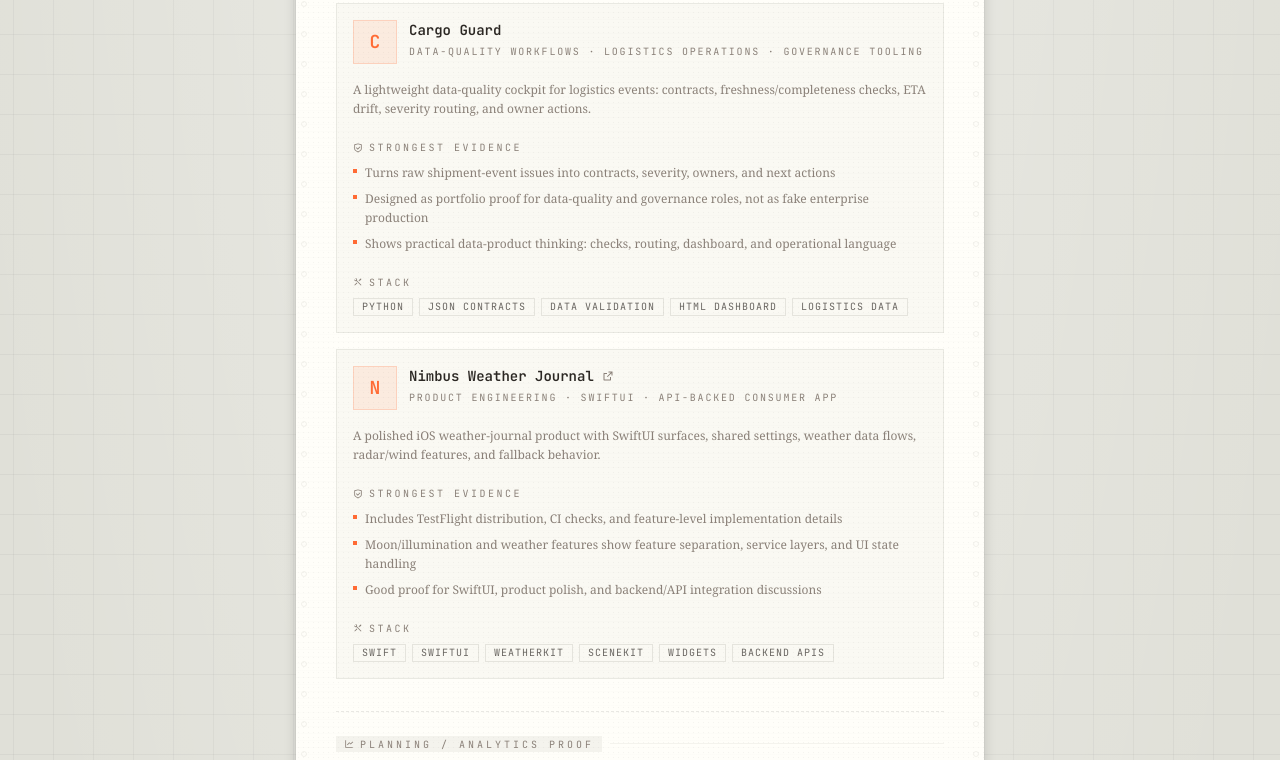
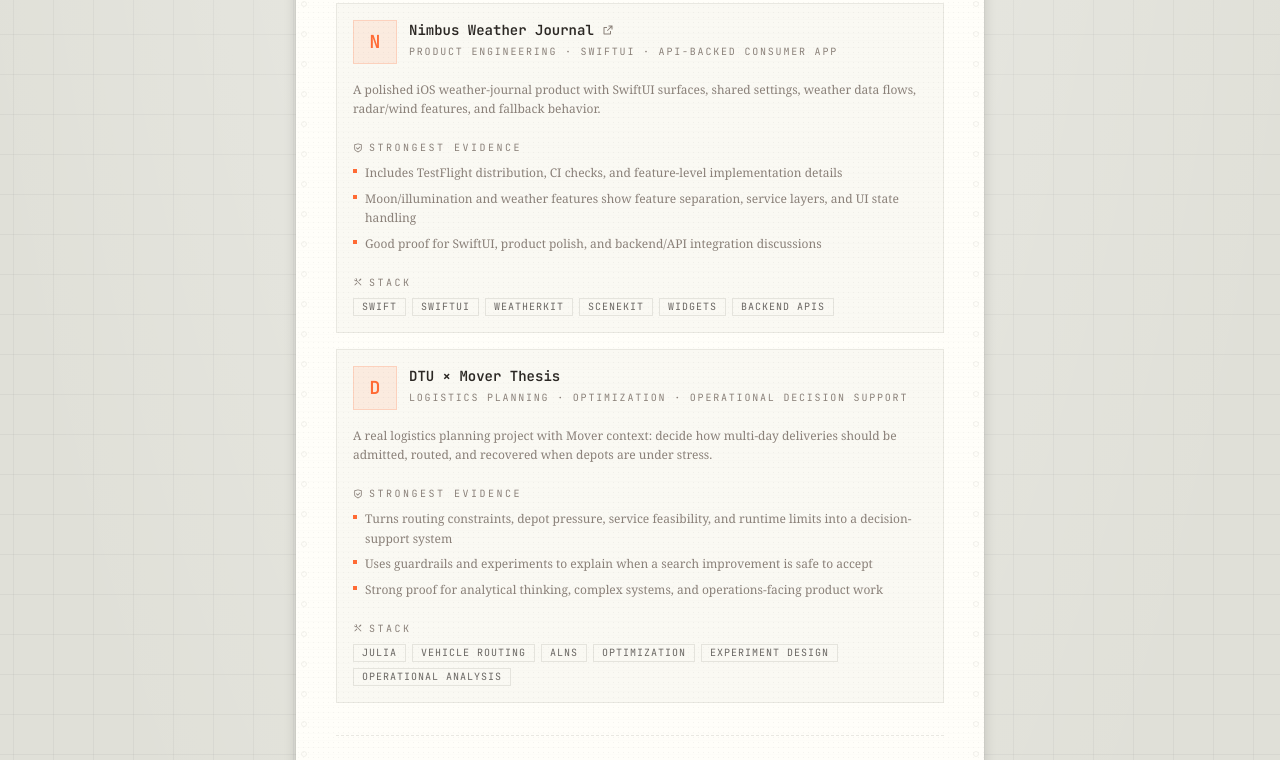
Before and after one commit to isjiajia01/personal-website, a Next.js app: page /en/works in a window 1280 px wide. Shown: the part 779-1539 px from the top of the page. Built offline with nearby package versions, Linux system fonts and the light colour scheme.

Commit message:
Feature thesis as core portfolio evidence

```diff
--- a/app/[lang]/page.tsx
+++ b/app/[lang]/page.tsx
@@ -34,7 +34,7 @@
   const params = await props.params;
   const dictionary = await getDictionary(params.lang);
   const motto = getRandomMotto(dictionary);
-  const featuredWorks = ["OpsDesk", "Cargo Guard", "Nimbus Weather Journal"]
+  const featuredWorks = ["OpsDesk", "Nimbus Weather Journal", "DTU × Mover Thesis"]
     .map((name) => dictionary.works.find((work) => work.name === name))
     .filter((work): work is (typeof dictionary.works)[number] => Boolean(work));
 
@@ -89,7 +89,7 @@
           {dictionary.homepage.roleTargets.map((target) => (
             <div
               key={target}
-              className="flex items-start gap-2 rounded-md border border-printer-ink/8 bg-printer-ink/3 p-3 dark:border-printer-ink-dark/8 dark:bg-printer-ink-dark/3"
+              className="portfolio-card-motion flex items-start gap-2 rounded-md border border-printer-ink/8 bg-printer-ink/3 p-3 dark:border-printer-ink-dark/8 dark:bg-printer-ink-dark/3"
             >
               <SparkIcon className="mt-0.5 h-3 w-3 shrink-0 text-printer-accent dark:text-printer-accent-dark" />
               <span className="font-mono text-[11px] leading-relaxed text-printer-ink/75 dark:text-printer-ink-dark/70">
@@ -135,7 +135,7 @@
         <div className="grid gap-3">
           {featuredWorks.map((work) => {
             const card = (
-              <div className="group flex min-h-[132px] flex-col gap-3 rounded-md border border-printer-ink/8 bg-printer-ink/[0.025] p-3 transition-colors hover:border-printer-accent/25 hover:bg-printer-accent/[0.035] dark:border-printer-ink-dark/8 dark:bg-printer-ink-dark/[0.025] dark:hover:border-printer-accent-dark/25">
+              <div className="portfolio-card-motion group flex min-h-[132px] flex-col gap-3 rounded-md border border-printer-ink/8 bg-printer-ink/[0.025] p-3 transition-colors hover:border-printer-accent/25 hover:bg-printer-accent/[0.035] dark:border-printer-ink-dark/8 dark:bg-printer-ink-dark/[0.025] dark:hover:border-printer-accent-dark/25">
                 <div className="flex items-center gap-3">
                   <div className="flex h-9 w-9 shrink-0 items-center justify-center rounded-lg border border-printer-accent/20 bg-printer-accent/10 font-mono text-sm font-bold text-printer-accent dark:border-printer-accent-dark/20 dark:bg-printer-accent-dark/10 dark:text-printer-accent-dark">
                     {work.name[0]}
--- a/app/[lang]/works/page.tsx
+++ b/app/[lang]/works/page.tsx
@@ -9,7 +9,6 @@
   RiArchiveLine as ArchiveBoxIcon,
   RiApps2Line as BriefcaseIcon,
   RiExternalLinkLine as ExternalLinkIcon,
-  RiLineChartLine as AnalyticsIcon,
   RiShieldCheckLine as EvidenceIcon,
   RiStarLine as StarIcon,
   RiToolsLine as StackIcon,
@@ -76,7 +75,7 @@
   const isPlaceholder = work.link === "#";
 
   const body = (
-    <div className="group rounded-md border border-printer-ink/8 bg-printer-ink/[0.025] p-4 transition-colors hover:border-printer-accent/25 hover:bg-printer-accent/[0.035] dark:border-printer-ink-dark/8 dark:bg-printer-ink-dark/[0.025] dark:hover:border-printer-accent-dark/25">
+    <div className="portfolio-card-motion group rounded-md border border-printer-ink/8 bg-printer-ink/[0.025] p-4 transition-colors hover:border-printer-accent/25 hover:bg-printer-accent/[0.035] dark:border-printer-ink-dark/8 dark:bg-printer-ink-dark/[0.025] dark:hover:border-printer-accent-dark/25">
       <div className="flex items-start gap-3">
         <WorkMark name={work.name} />
         <div className="min-w-0 flex-1">
@@ -155,10 +154,9 @@
   const byName = new Map(dictionary.works.map((work) => [work.name, work]));
   const isWork = (work: (typeof dictionary.works)[number] | undefined): work is (typeof dictionary.works)[number] =>
     Boolean(work);
-  const coreWorks = ["OpsDesk", "Cargo Guard", "Nimbus Weather Journal"].map((name) => byName.get(name)).filter(isWork);
-  const analyticalWorks = ["DTU × Mover Thesis"].map((name) => byName.get(name)).filter(isWork);
+  const coreWorks = ["OpsDesk", "Nimbus Weather Journal", "DTU × Mover Thesis"].map((name) => byName.get(name)).filter(isWork);
   const supportingWorks = dictionary.works.filter(
-    (work) => !["OpsDesk", "Cargo Guard", "Nimbus Weather Journal", "DTU × Mover Thesis"].includes(work.name),
+    (work) => !["OpsDesk", "Nimbus Weather Journal", "DTU × Mover Thesis"].includes(work.name),
   );
 
   return (
@@ -187,23 +185,6 @@
         </div>
       </PrintedSection>
 
-      <PrintedDivider style="dashed" />
-
-      <PrintedSection
-        label={
-          <span className="inline-flex items-center gap-1.5">
-            <AnalyticsIcon className="h-2.5 w-2.5" />
-            <span className="label-text">{dictionary.labels.analyticalProof}</span>
-          </span>
-        }
-      >
-        <div className="flex flex-col gap-4">
-          {analyticalWorks.map((work) => (
-            <WorkCard key={work!.name} work={work!} dictionary={dictionary} />
-          ))}
-        </div>
-      </PrintedSection>
-
       {supportingWorks.length > 0 && (
         <>
           <PrintedDivider style="dashed" />
--- a/components/printer-shell.tsx
+++ b/components/printer-shell.tsx
@@ -1139,7 +1139,7 @@
                 ))}
               </div>
 
-              <div className="printer-content-area flex-1 px-6 sm:px-10 py-8 relative z-10">{children}</div>
+              <div className="printer-content-area paper-content-settle flex-1 px-6 sm:px-10 py-8 relative z-10">{children}</div>
 
               <div className="printer-paper-footer px-6 sm:px-10 py-6 mt-4 border-t border-dashed border-printer-ink/10 dark:border-printer-ink-dark/10 relative z-10">
                 <div className="flex flex-col sm:flex-row items-center justify-between gap-4 text-printer-ink-light dark:text-printer-ink-dark/40">
--- a/dictionaries/en.ts
+++ b/dictionaries/en.ts
@@ -67,7 +67,6 @@
     stack: "Stack",
     openProject: "Open",
     contactMe: "Contact",
-    productProof: "Product Engineering Proof",
     analyticalProof: "Planning / Analytics Proof",
     icon(label: string) {
       return `Icon for ${label}`;
@@ -77,11 +76,11 @@
     headline:
       "I build internal tools and workflow systems for teams that need clearer evidence, safer automation, and better decisions.",
     subline:
-      "Best fit: junior product/full-stack roles around internal tools, support automation, and operational decision support. Data quality and iOS product work are adjacent proof, not separate directions.",
+      "Best fit: junior product/full-stack roles around internal tools, support automation, and operational decision support. iOS product work and optimization research are adjacent proof, not separate directions.",
     proofPoints: [
       "OpsDesk: a deployed support/operations demo with evidence packages, draft actions, approval gates, feedback memory, and audit replay.",
-      "Cargo Guard: a data-quality cockpit that turns logistics event issues into contracts, severity, owners, and next actions.",
       "Nimbus: SwiftUI/iOS product implementation with weather data flows, widgets, fallback behavior, and feature-level polish.",
+      "DTU × Mover Thesis: a real logistics planning project that turns routing constraints into decision-support evidence.",
     ],
     roleTargets: [
       "Junior Product / Full-stack Engineer",
@@ -109,17 +108,17 @@
     {
       name: "Cargo Guard",
       summary:
-        "A lightweight data-quality cockpit for logistics events: contracts, freshness/completeness checks, ETA drift, severity routing, and owner actions.",
-      roleFit: "Data-quality workflows · logistics operations · governance tooling",
+        "A small Python demo that checks whether logistics data is complete, fresh, valid, and ready to trust before teams use it.",
+      roleFit: "Data quality · operational checks · supporting evidence",
       evidence: [
-        "Turns raw shipment-event issues into contracts, severity, owners, and next actions",
-        "Designed as portfolio proof for data-quality and governance roles, not as fake enterprise production",
-        "Shows practical data-product thinking: checks, routing, dashboard, and operational language",
+        "Runs local checks for missing fields, duplicate IDs, invalid values, stale records, and unusual shipment data",
+        "Exports a JSON run and simple HTML report so issues can be reviewed instead of hidden in a spreadsheet",
+        "Useful as supporting proof for data-quality thinking, but not the main portfolio story",
       ],
-      stack: ["Python", "JSON contracts", "Data validation", "HTML dashboard", "Logistics data"],
+      stack: ["Python", "JSON contracts", "Data validation", "HTML report", "Logistics demo data"],
       link: "#",
       color: "yellow",
-      primary: true,
+      primary: false,
     },
     {
       name: "Nimbus Weather Journal",
@@ -139,17 +138,17 @@
     {
       name: "DTU × Mover Thesis",
       summary:
-        "A depot-aware rolling decomposition and guarded search framework for multi-day last-mile vehicle routing under operational stress.",
-      roleFit: "Decision support · logistics analytics · optimization research",
+        "A real logistics planning project with Mover context: decide how multi-day deliveries should be admitted, routed, and recovered when depots are under stress.",
+      roleFit: "Logistics planning · optimization · operational decision support",
       evidence: [
-        "Connects academic modeling with operational constraints, runtime budgets, and fallback decisions",
-        "Frames solver behavior through evidence, safety guards, and benchmark families rather than black-box claims",
-        "Useful for planning, supply-chain, analytics, and decision-support roles",
+        "Turns routing constraints, depot pressure, service feasibility, and runtime limits into a decision-support system",
+        "Uses guardrails and experiments to explain when a search improvement is safe to accept",
+        "Strong proof for analytical thinking, complex systems, and operations-facing product work",
       ],
-      stack: ["Julia", "Vehicle routing", "ALNS", "Optimization", "Experiment design", "Data analysis"],
+      stack: ["Julia", "Vehicle routing", "ALNS", "Optimization", "Experiment design", "Operational analysis"],
       link: "#",
       color: "orange",
-      primary: false,
+      primary: true,
     },
     {
       name: "This Website",
@@ -206,7 +205,7 @@
 
 ### Where I fit first
 
-I would be most useful on teams building internal tools, support/operations workflows, data-quality processes, or decision-support products. OpsDesk and Cargo Guard are the best starting points; Nimbus adds product-engineering proof; the DTU × Mover thesis adds planning and analytics depth.
+I would be most useful on teams building internal tools, support/operations workflows, planning tools, or decision-support products. OpsDesk, Nimbus, and the DTU × Mover thesis are the best starting points; Cargo Guard is supporting proof for data-quality thinking.
 
 This portfolio itself is also a small content-and-deployment project built with Next.js static export. You can reach me at [isjiajiazhang@gmail.com](mailto:isjiajiazhang@gmail.com), [LinkedIn](https://www.linkedin.com/in/jiajia-zhang-0a8a40289), or [GitHub](https://github.com/isjiajia01).
   `,
--- a/dictionaries/zh.ts
+++ b/dictionaries/zh.ts
@@ -67,7 +67,6 @@
     stack: "技术/方法",
     openProject: "打开",
     contactMe: "联系",
-    productProof: "产品工程证据",
     analyticalProof: "规划 / 分析证据",
     icon(label: string) {
       return `${label} 的图标`;
@@ -76,11 +75,11 @@
   homepage: {
     headline: "我做 internal tools 和 workflow systems：让团队更容易看清证据、安全自动化、做出决策。",
     subline:
-      "最匹配 junior product/full-stack 方向，尤其是 internal tools、support automation 和 operational decision support。Data quality 和 iOS 产品是相邻证据，不是分散主线。",
+      "最匹配 junior product/full-stack 方向，尤其是 internal tools、support automation 和 operational decision support。iOS 产品和优化研究是相邻证据，不是分散主线。",
     proofPoints: [
       "OpsDesk：线上 support/operations demo，包含 evidence package、draft action、approval gate、feedback memory 和 audit replay。",
-      "Cargo Guard：数据质量 cockpit，把物流事件问题转成 contract、severity、owner 和 next action。",
       "Nimbus：SwiftUI/iOS 产品，实现天气数据流、widget/shared settings、fallback 行为和产品细节。",
+      "DTU × Mover Thesis：真实物流规划项目，把路线约束转成可解释的决策支持证据。",
     ],
     roleTargets: [
       "Junior Product / Full-stack Engineer",
@@ -108,17 +107,17 @@
     {
       name: "Cargo Guard",
       summary:
-        "一个轻量级物流数据质量 cockpit：数据契约、freshness/completeness 检查、ETA drift、severity routing 和 owner action。",
-      roleFit: "Data-quality workflows · logistics operations · governance tooling",
+        "一个小型 Python demo，用来检查物流数据是否完整、新鲜、有效，是否值得团队继续使用。",
+      roleFit: "Data quality · operational checks · supporting evidence",
       evidence: [
-        "把 shipment-event 问题转成 contract、severity、owner 和 next action",
-        "定位是 data-quality / governance 方向的作品集证据，不包装成虚假的企业生产经验",
-        "体现 data-product thinking：检查、路由、dashboard 和业务语言",
+        "本地检查缺失字段、重复 ID、无效值、过期记录和异常物流数据",
+        "输出 JSON run 和简单 HTML report，让问题能被 review，而不是藏在表格里",
+        "适合作为 data-quality thinking 的补充证据，但不是作品集主线",
       ],
-      stack: ["Python", "JSON contracts", "Data validation", "HTML dashboard", "Logistics data"],
+      stack: ["Python", "JSON contracts", "Data validation", "HTML report", "Logistics demo data"],
       link: "#",
       color: "yellow",
-      primary: true,
+      primary: false,
     },
     {
       name: "Nimbus Weather Journal",
@@ -138,17 +137,17 @@
     {
       name: "DTU × Mover Thesis",
       summary:
-        "围绕 multi-day last-mile vehicle routing 的 depot-aware rolling decomposition 和 guarded search 框架。",
-      roleFit: "Decision support · logistics analytics · optimization research",
+        "一个有 Mover 场景背景的真实物流规划项目：决定多日配送如何接单、排路线，并在 depot 压力下做恢复。",
+      roleFit: "Logistics planning · optimization · operational decision support",
       evidence: [
-        "把学术建模和实际运营约束、runtime budget、fallback decision 连起来",
-        "强调 evidence、safety guard 和 benchmark family，而不是黑箱式地说算法更强",
-        "适合 planning、supply-chain、analytics 和 decision-support 相关岗位",
+        "把路线约束、depot pressure、服务可行性和 runtime limit 转成决策支持系统",
+        "用 guardrail 和实验解释什么时候可以安全接受一个搜索改进",
+        "强项是分析能力、复杂系统理解，以及面向运营场景的产品/工具思维",
       ],
-      stack: ["Julia", "Vehicle routing", "ALNS", "Optimization", "Experiment design", "Data analysis"],
+      stack: ["Julia", "Vehicle routing", "ALNS", "Optimization", "Experiment design", "Operational analysis"],
       link: "#",
       color: "orange",
-      primary: false,
+      primary: true,
     },
     {
       name: "This Website",
@@ -205,7 +204,7 @@
 
 ### 我最适合什么团队
 
-我会最适合正在做 internal tools、support/operations workflows、data-quality processes 或 decision-support products 的团队。OpsDesk 和 Cargo Guard 是最好的起点；Nimbus 补充产品工程证据；DTU × Mover thesis 补充 planning 和 analytics 深度。
+我会最适合正在做 internal tools、support/operations workflows、planning tools 或 decision-support products 的团队。OpsDesk、Nimbus 和 DTU × Mover thesis 是最好的起点；Cargo Guard 只是 data-quality thinking 的补充证据。
 
 这个 portfolio 本身也是一个 Next.js static export 的内容和部署小项目。可以通过 [isjiajiazhang@gmail.com](mailto:isjiajiazhang@gmail.com)、[LinkedIn](https://www.linkedin.com/in/jiajia-zhang-0a8a40289) 或 [GitHub](https://github.com/isjiajia01) 联系我。
   `,
--- a/lib/resume.ts
+++ b/lib/resume.ts
@@ -64,7 +64,7 @@
     pageTitle: "简历索引",
     name: "Jiajia Zhang",
     summary:
-      "DTU 硕士，面向 junior product/full-stack 角色，主线是 internal tools、workflow automation with human review 和 operational decision support。最强证据是 OpsDesk、Cargo Guard 和 Nimbus；优化 thesis 作为 planning/analytics 深度补充。",
+      "DTU 硕士，面向 junior product/full-stack 角色，主线是 internal tools、workflow automation with human review 和 operational decision support。最强证据是 OpsDesk、Nimbus 和 DTU × Mover thesis；Cargo Guard 只是数据质量补充证据。",
     imageDescription:
       "Jiajia Zhang，做 internal tools、workflow automation、data-quality workflows、SwiftUI 产品和决策支持。",
     highlights: [],
@@ -138,8 +138,8 @@
             name: "Cargo Guard",
             note: "Data quality cockpit",
             description:
-              "用物流 shipment-event 合成数据展示数据契约、freshness/completeness/range/duplicate 检查、ETA drift 和 owner/severity/action routing。",
-            stack: ["Python", "JSON contracts", "Data validation", "HTML dashboard"],
+              "小型 Python 数据检查 demo：检查物流记录是否缺字段、重复、过期或包含无效值，并输出 JSON run 和 HTML report 方便 review。",
+            stack: ["Python", "JSON contracts", "Data validation", "HTML report"],
           },
           {
             name: "Nimbus Weather Journal",
@@ -216,7 +216,7 @@
     pageTitle: "Resume Index",
     name: "Jiajia Zhang",
     summary:
-      "DTU MSc student targeting junior product/full-stack roles around internal tools, workflow automation with human review, and operational decision support. Strongest evidence: OpsDesk, Cargo Guard, and Nimbus; optimization thesis adds planning/analytics depth.",
+      "DTU MSc student targeting junior product/full-stack roles around internal tools, workflow automation with human review, and operational decision support. Strongest evidence: OpsDesk, Nimbus, and the DTU × Mover thesis; Cargo Guard is supporting data-quality evidence.",
     imageDescription:
       "Jiajia Zhang building internal tools, workflow automation, data-quality workflows, SwiftUI products, and decision support.",
     highlights: [],
@@ -290,8 +290,8 @@
             name: "Cargo Guard",
             note: "Data quality cockpit",
             description:
-              "Created a lightweight data-quality cockpit for synthetic logistics shipment events: contracts, freshness/completeness/range/duplicate checks, ETA drift, and owner/severity/action routing.",
-            stack: ["Python", "JSON contracts", "Data validation", "HTML dashboard"],
+              "Built a small Python data-checking demo for logistics records: missing fields, duplicates, stale records, invalid values, JSON run output, and an HTML report for review.",
+            stack: ["Python", "JSON contracts", "Data validation", "HTML report"],
           },
           {
             name: "Nimbus Weather Journal",
--- a/styles/globals.css
+++ b/styles/globals.css
@@ -92,6 +92,26 @@
     transform: translate3d(0, 0, 0);
     transform-origin: 50% 0%;
     backface-visibility: hidden;
+  }
+
+  .paper-content-settle {
+    animation: paper-content-settle 240ms cubic-bezier(0.22, 1, 0.36, 1) both;
+  }
+
+  .portfolio-card-motion {
+    transform: translate3d(0, 0, 0);
+    transition-property: transform, box-shadow, background-color, border-color;
+    transition-duration: 160ms;
+    transition-timing-function: cubic-bezier(0.22, 1, 0.36, 1);
+  }
+
+  .portfolio-card-motion:hover {
+    transform: translate3d(0, -1px, 0);
+    box-shadow: 0 1px 0 rgba(0, 0, 0, 0.04);
+  }
+
+  :is(.dark) .portfolio-card-motion:hover {
+    box-shadow: 0 1px 0 rgba(255, 255, 255, 0.025);
   }
 
   /* Top inner shadow to simulate printer head blocking some light */
@@ -266,9 +286,12 @@
   }
 
   @media (prefers-reduced-motion: reduce) {
-    .printer-paper-run {
+    .printer-paper-run,
+    .paper-content-settle,
+    .portfolio-card-motion {
       animation: none !important;
       transform: none !important;
+      transition: none !important;
       will-change: auto !important;
     }
   }
@@ -305,8 +328,9 @@
     @apply bg-printer-shell dark:bg-printer-shell-dark;
     @apply border border-printer-ink/10 dark:border-white/[0.08];
     @apply text-printer-ink dark:text-printer-ink-dark;
-    @apply transition-[transform,box-shadow,background-color,border-color] duration-100 select-none cursor-pointer;
+    @apply transition-[transform,box-shadow,background-color,border-color] duration-150 select-none cursor-pointer;
     @apply flex items-center justify-center;
+    transition-timing-function: cubic-bezier(0.22, 1, 0.36, 1);
     box-shadow:
       inset 0 1px 0.5px rgba(255, 255, 255, 0.5),
       inset 0 -3px 0 rgba(0, 0, 0, 0.08),
@@ -320,9 +344,17 @@
       inset 0 -4px 8px rgba(0, 0, 0, 0.24),
       0 1px 1px rgba(0, 0, 0, 0.4);
   }
+  .printer-btn:hover {
+    transform: translate3d(0, -0.5px, 0);
+    border-color: rgba(0, 0, 0, 0.16);
+  }
+  :is(.dark) .printer-btn:hover {
+    border-color: rgba(255, 255, 255, 0.14);
+  }
   .printer-btn:active,
   .printer-btn.active {
     @apply translate-y-[1.5px];
+    background-color: rgba(255, 255, 255, 0.24);
     box-shadow:
       inset 0 1px 2px rgba(0, 0, 0, 0.2),
       inset 0 -1px 0 rgba(0, 0, 0, 0.05),
@@ -593,6 +625,17 @@
   }
 }
 
+@keyframes paper-content-settle {
+  from {
+    opacity: 0;
+    transform: translate3d(0, 2px, 0);
+  }
+  to {
+    opacity: 1;
+    transform: translate3d(0, 0, 0);
+  }
+}
+
 @keyframes snail-sway {
   0%,
   100% {
```
